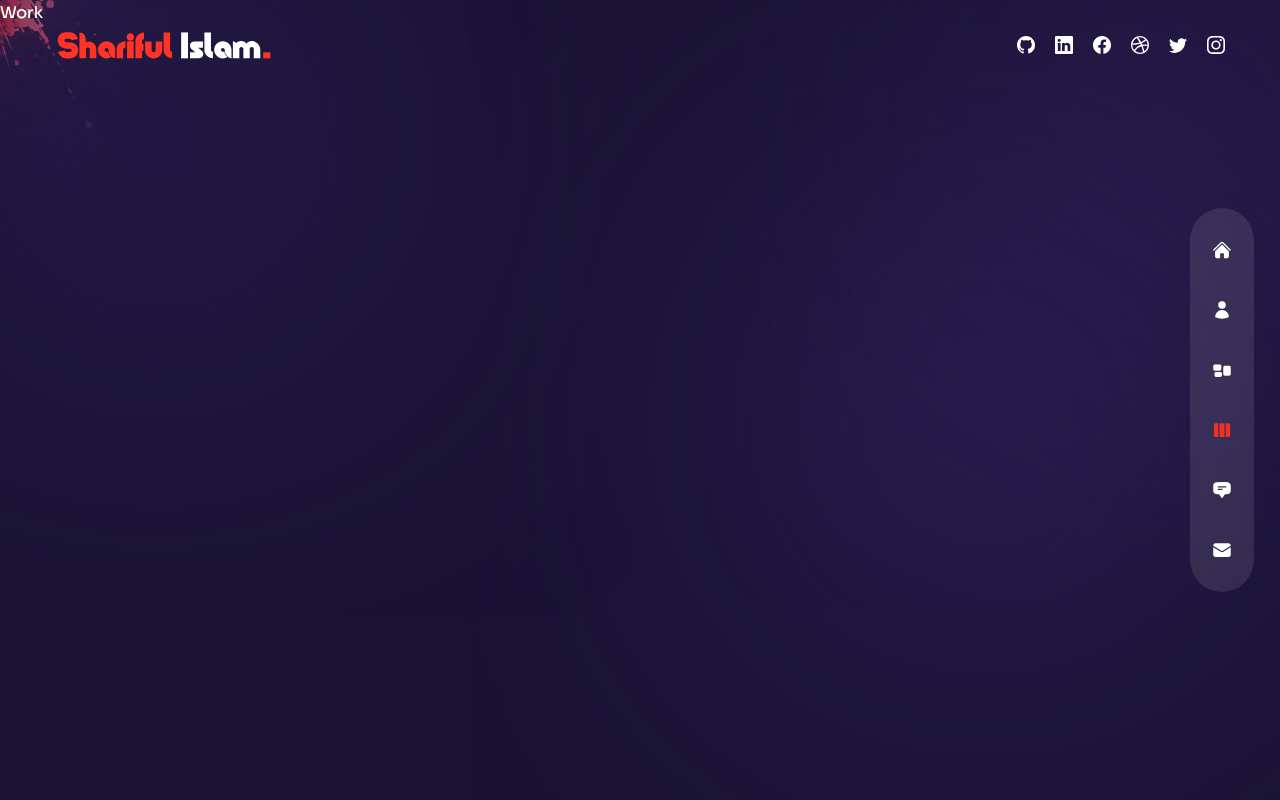
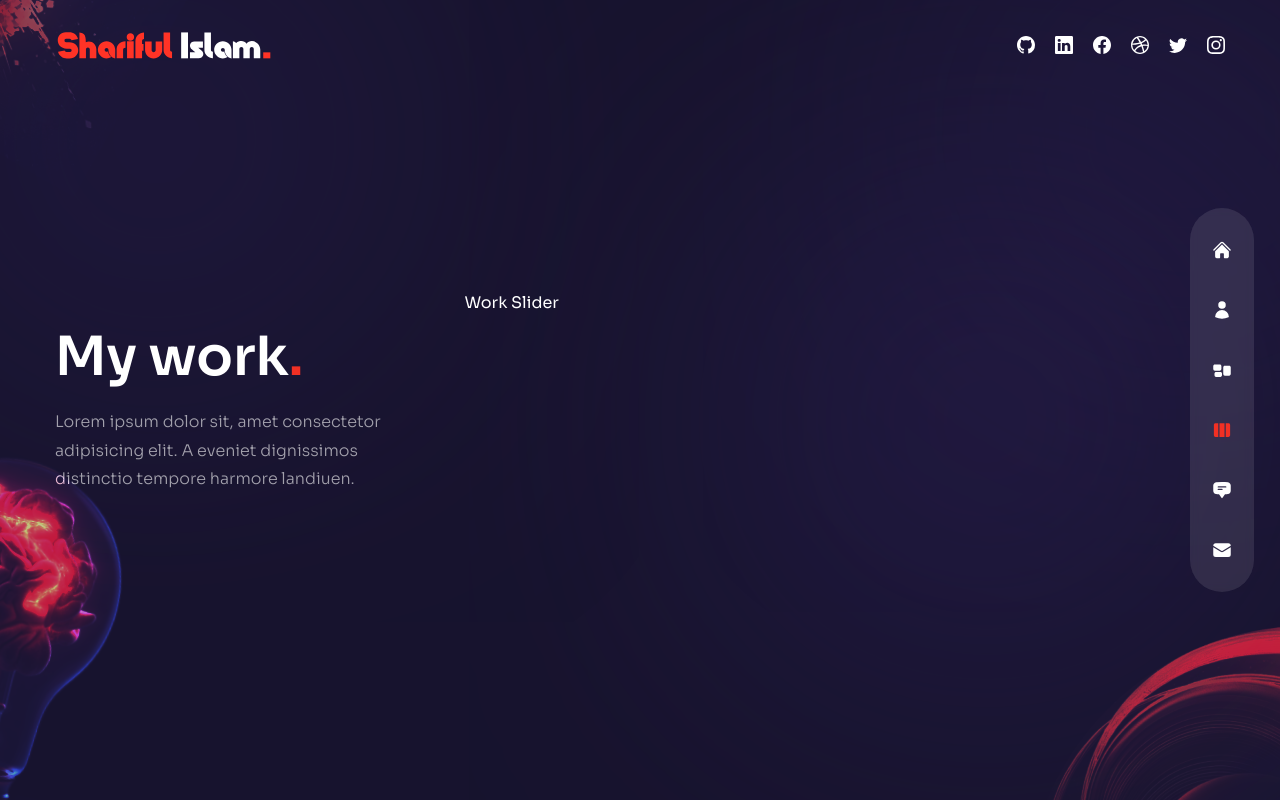
Before and after one commit to shariful10/Next-Portfolio, a Next.js app: page /work in a window 1280 px wide. Built offline with nearby package versions, Linux system fonts and the light colour scheme.

Commit message:
Some Text Implemented On Work Page

```diff
--- a/pages/work/index.js
+++ b/pages/work/index.js
@@ -1,5 +1,53 @@
+import { motion } from "framer-motion";
+import { fadeIn } from "./../../variants";
+import Bulb from "./../../components/Bulb";
+import Circles from "./../../components/Circles";
+import WorkSlider from "../../components/WorkSlider";
+
 const Work = () => {
-  return <div>Work</div>;
+	return (
+		<div className="h-screen bg-primary/30 py-36 flex items-center">
+			<Circles />
+			<div className="container mx-auto">
+				<div className="flex flex-col xl:flex-row gap-x-8">
+					{/* <====<<==== Text ====>>====> */}
+					<div className="text-center flex xl:w-[30vw] flex-col lg:text-left mb-4 xl:mb-0">
+						<motion.h2
+							variants={fadeIn("up", 0.2)}
+							initial="hidden"
+							animate="show"
+							exit="hidden"
+							className="h2 xl:mt-8"
+						>
+							My work<span className="text-accent">.</span>
+						</motion.h2>
+						<motion.p
+							variants={fadeIn("up", 0.4)}
+							initial="hidden"
+							animate="show"
+							exit="hidden"
+							className="mb-4 max-w-[400px] mx-auto lg:mx-0"
+						>
+							Lorem ipsum dolor sit, amet consectetor adipisicing
+							elit. A eveniet dignissimos distinctio tempore
+							harmore landiuen.
+						</motion.p>
+					</div>
+					{/* <====<<==== Slider ====>>====> */}
+					<motion.div
+						variants={fadeIn("down", 0.6)}
+						initial="hidden"
+						animate="show"
+						exit="hidden"
+						className="w-full xl:max-w-[65%]"
+					>
+						<WorkSlider />
+					</motion.div>
+				</div>
+			</div>
+			<Bulb />
+		</div>
+	);
 };
 
 export default Work;
```
